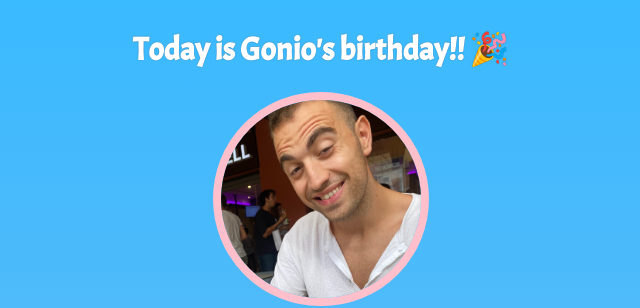
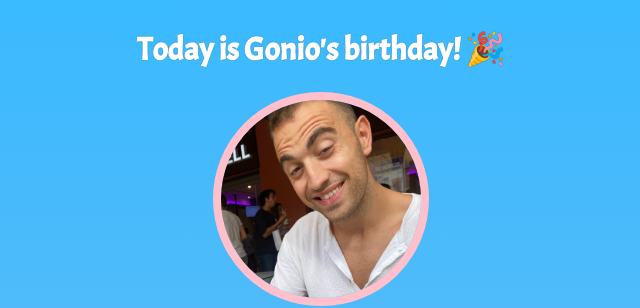
Before and after one commit to Vale404-notfound/birthday-gift-site, a plain HTML site: page index.html in a window 1280 px wide. Shown: the top 308 px of the page, 319-959 px from the left. Drawn offline with Linux system fonts and the light colour scheme.

Commit message:
removed one eclam. point

```diff
--- a/index.html
+++ b/index.html
@@ -13,7 +13,7 @@
 
 <body>
 
-  <h1>Today is Gonio's birthday!! 🎉</h1>
+  <h1>Today is Gonio's birthday! 🎉</h1>
 
   <img id="profile-picture" src="IMG_8162.jpeg" alt="">
 
```
